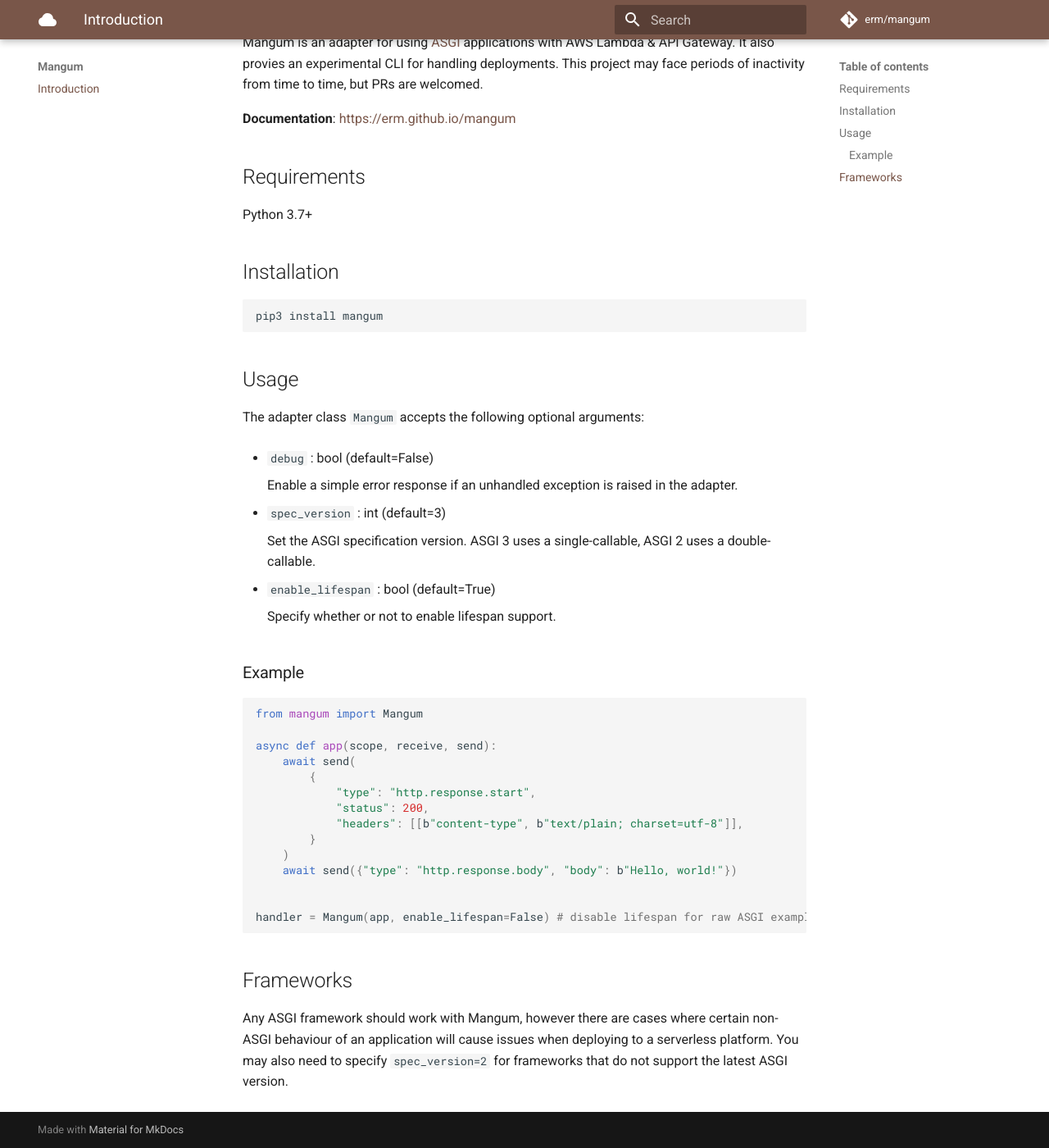
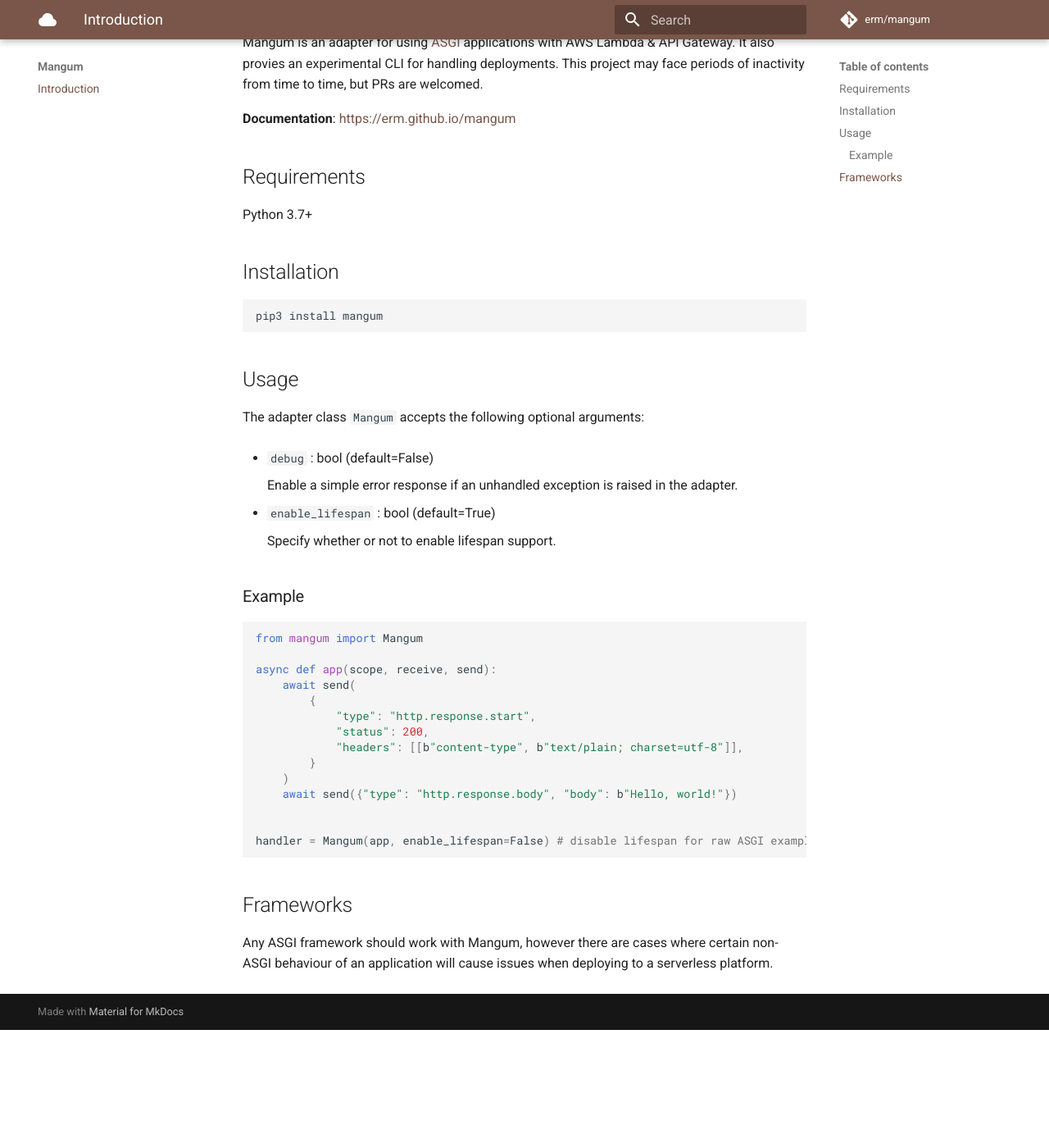
Before and after one commit to Kludex/mangum, an MkDocs documentation site: the page built from docs/index.md, in a window 1280 px wide and 1400 px high, scrolled down 184 px. Shown: the whole window at 82% size. Built offline with MkDocs 1.6.1 and Material for MkDocs 9.7.7, drawn with Linux system fonts in a browser that asks for light colours; comment, search, counter and statistics services are not loaded; after the commit the page ends 1440 px from its top, so only the background shows below that; grey boxes are pictures that could not be loaded.

Commit message:
Update docs for spec version changes

```diff
--- a/docs/index.md
+++ b/docs/index.md
@@ -29,11 +29,6 @@
 
     Enable a simple error response if an unhandled exception is raised in the adapter.
 
-
-- `spec_version` : int (default=3)
-
-    Set the ASGI specification version. ASGI 3 uses a single-callable, ASGI 2 uses a double-callable.
-
 - `enable_lifespan` : bool (default=True)
 
     Specify whether or not to enable lifespan support.
@@ -60,4 +55,4 @@
 
 ## Frameworks
 
-Any ASGI framework should work with Mangum, however there are cases where certain non-ASGI behaviour of an application will cause issues when deploying to a serverless platform. You may also need to specify `spec_version=2` for frameworks that do not support the latest ASGI version.
+Any ASGI framework should work with Mangum, however there are cases where certain non-ASGI behaviour of an application will cause issues when deploying to a serverless platform.
```
